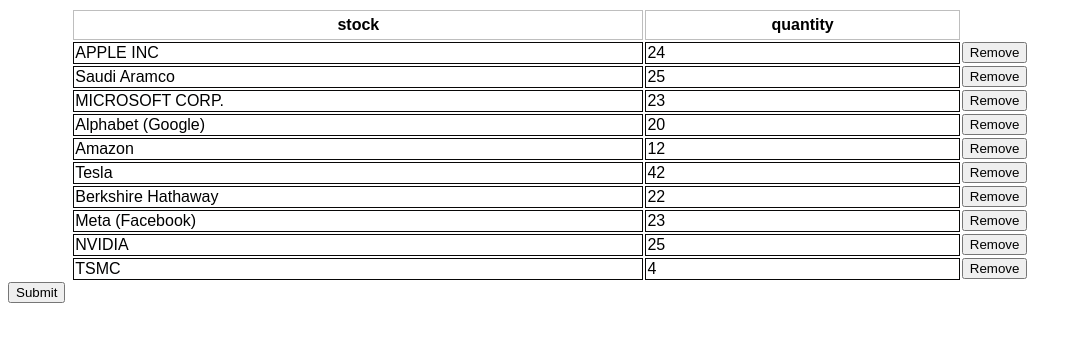
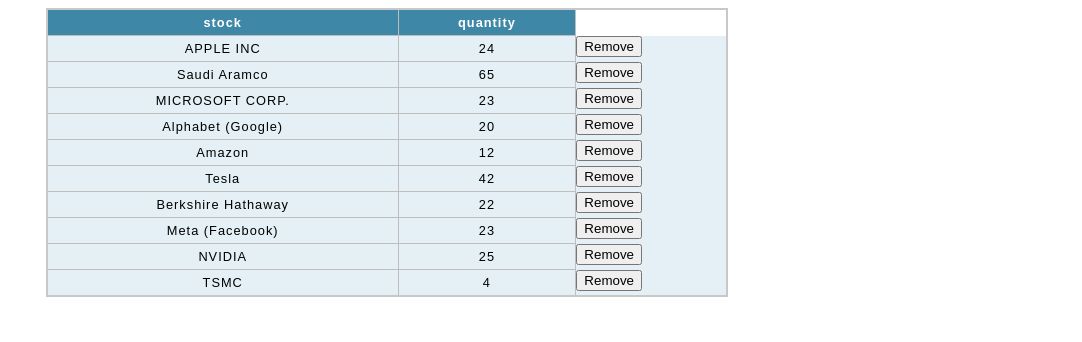
Before and after one commit to rywards/profstock, a React (Create React App) app in the folder profstock/: page / in a window 1280 px wide. Shown: the top 342 px of the page, without its empty margins (0-1082 px from the left). Built offline with nearby package versions, Linux system fonts and the light colour scheme.

Commit message:
portfolio page css
implement css to the portfolio page.

```diff
--- a/profstock/src/App.css
+++ b/profstock/src/App.css
@@ -36,3 +36,176 @@
     transform: rotate(360deg);
   }
 }
+
+/*
+Code below is taken from statck/tyle.css
+*/
+
+* {
+  box-sizing: border-box;
+}
+
+body {
+  font-family: Arial, Helvetica, sans-serif;
+}
+
+header {
+  background-color: #666;
+  padding: 1px;
+  text-align: center;
+  font-size: 30px;
+  color: white;
+}
+
+table.home1, th, td {
+  border: 1px solid;
+}
+
+#homeContainer {
+  width: 100%;
+  background-color: lightblue;
+  margin: auto;
+}
+
+#Top10StockTable {
+  width: 60%;
+  float: left;
+}
+
+#TopUsersTable {
+  width: 40%;
+  float: left;
+}
+#clear {
+  clear: both;
+}
+
+table.home2 {
+  width: 90%;
+}
+.home2 td,th {
+    border: 1px solid rgb(8, 7, 7);
+}
+/* Style the footer */
+footer {
+  background-color: #777;
+  padding: 10px;
+  text-align: center;
+  color: white;
+}
+
+#subLinkUl {
+  list-style-type: none;
+  margin: 0;
+  padding: 0;
+  overflow: hidden;
+  background-color: #233;
+}
+
+#subLinkLi {
+  float: left;
+}
+
+#subLinkLi a {
+  display: block;
+  color: white;
+  text-align: center;
+  padding: 14px 16px;
+  text-decoration: none;
+}
+
+#subLinkLi a:hover {
+  background-color: #111;
+}
+
+/*.text-fields {
+    margin: auto;
+    text-align: center;
+    width: 50%;
+    border: 3px solid green;
+    padding: 10px;
+  }*/
+
+  .tickerinfo thead,
+tfoot {
+    background-color: #3f87a6;
+    color: #fff;
+}
+
+.tickerinfo tbody {
+    background-color: #e4f0f5;
+}
+
+.tickerinfo caption {
+    padding: 10px;
+    caption-side: bottom;
+}
+
+.tickerinfo table {
+    border-collapse: collapse;
+    border: 2px solid rgb(200, 200, 200);
+    letter-spacing: 1px;
+    font-family: sans-serif;
+    font-size: .8rem;
+}
+
+.tickerinfo td,
+th {
+    border: 1px solid rgb(190, 190, 190);
+    padding: 5px 10px;
+}
+
+.tickerinfo td {
+    text-align: center;
+}
+
+
+.list-item{
+  padding: 10px;
+  border: 2px solid black;
+}
+
+#ProfileName{
+  font-size: larger;
+}
+
+#ProfileSubInfo{
+  font-size:medium;
+}
+
+.pfph1 {
+  background-color: darkred;
+  padding: 1px;
+  text-align:center;
+  color: white;
+  float: left;
+  padding: 5px;
+  height: 100%;
+
+}
+
+#pfpbutton{
+  float: right;
+  padding: 10px;
+
+}
+
+#descriptionlabel{
+  float: left;
+  padding: 20px;
+
+
+}
+
+
+
+#profileText {
+  padding: 10px;
+  text-align: center;
+  float: center;
+
+}
+
+#pfpdisplayinfo{
+  list-style-type: none;
+}
--- a/profstock/src/portfolio.js
+++ b/profstock/src/portfolio.js
@@ -1,6 +1,6 @@
 import React from 'react';
 
-import './style.css';
+import './App.css';
 
 
 class Stock extends React.Component {
@@ -19,7 +19,7 @@
       marketCap:'$2.386 T',
       price: '$11.94',
       ticket: '2222.SR',
-      quantity: '25'
+      quantity: '65'
       },
       {
       id: 3,
@@ -96,9 +96,11 @@
     handleChange(event) {
       this.setState({value: event.target.value});
     }
+
     handleClick = (event) => {
 
       this.setState({value: event.target.value});
+
       this.removeStock(this.state.value);
       event.preventDefault();
     }
@@ -111,7 +113,9 @@
      var list = this.items;
       console.log(ticket)
       for(let i = 0; i < list.length; i++) {
+
         if(list[i].ticket === ticket) {
+          //alert('match found');
           list[i].quantity = 'i';
         }
       }
@@ -141,7 +145,9 @@
 
       return (
         <>
-
+        <div id="homeContainer">
+        <div id="Top10StockTable">
+          <div class="tickerinfo">
 
             <table className = "home2" align="center">
           <thead>
@@ -154,7 +160,10 @@
             {this.createlist()}
 
         </table>
-            <input type="submit" value="Submit" />
+
+            </div>
+            </div>
+            </div>
           </>
       );
     }
```
